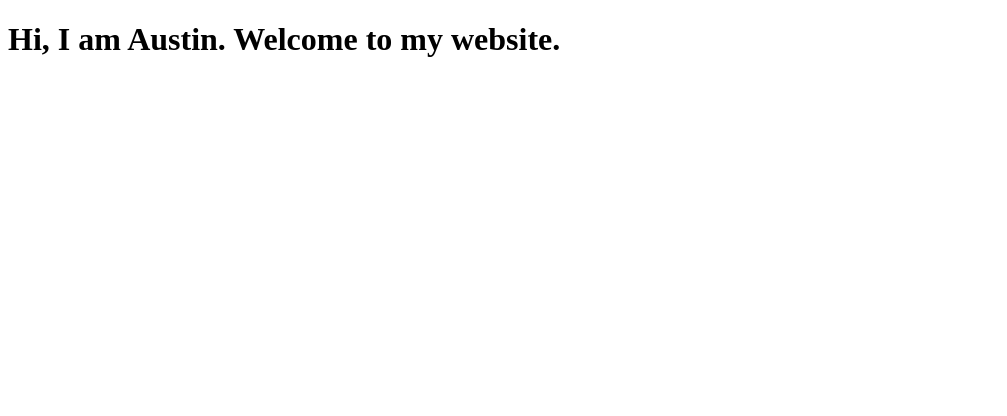
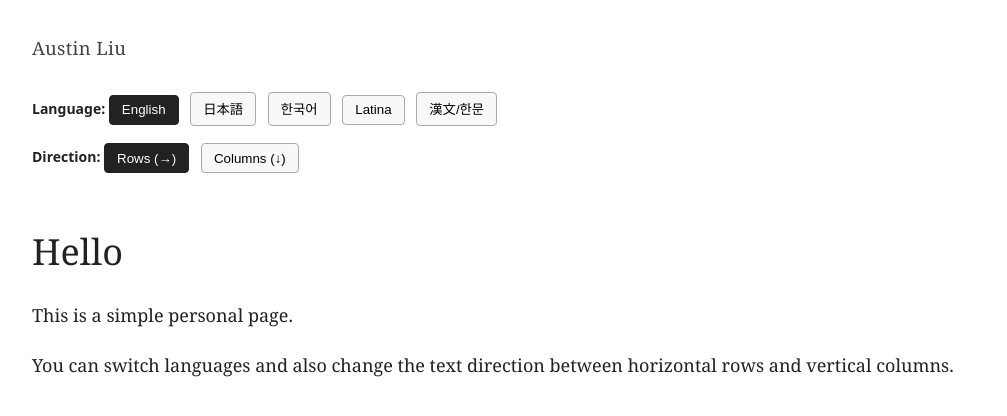
Before and after one commit to yik8191/yik8191.github.io, a plain HTML site: page index.html in a window 1280 px wide. Shown: the whole page, without its empty margins (0-1007 px from the left). Drawn offline with Linux system fonts and the light colour scheme.

Commit message:
Revise index.html for structure and styling updates

```diff
--- a/index.html
+++ b/index.html
@@ -1,9 +1,167 @@
 <!DOCTYPE html>
-<html>
+<html lang="en">
 <head>
-    <title>My GitHub Website</title>
+  <meta charset="UTF-8">
+  <meta name="viewport" content="width=device-width, initial-scale=1.0">
+  <title>Austin Liu</title>
+  <style>
+    body {
+      margin: 0;
+      padding: 2rem;
+      font-family: "Noto Serif CJK", "Hiragino Mincho ProN", "Yu Mincho", "Noto Serif KR", "Batang", Georgia, serif;
+      font-size: 18px;
+      line-height: 1.7;
+      background: #fff;
+      color: #222;
+      transition: all 0.2s ease;
+    }
+
+    body.horizontal {
+      writing-mode: horizontal-tb;
+    }
+
+    body.vertical {
+      writing-mode: vertical-lr;
+      text-orientation: upright;
+      line-height: 1.9;
+    }
+
+    .name {
+      font-size: 1.15rem;
+      margin-bottom: 1.8rem;
+      letter-spacing: 0.02em;
+      opacity: 0.85;
+    }
+
+    .controls {
+      margin-bottom: 2.5rem;
+      font-family: system-ui, sans-serif;
+      font-size: 14px;
+    }
+
+    button {
+      margin-right: 0.5rem;
+      margin-bottom: 0.5rem;
+      padding: 0.4rem 0.75rem;
+      cursor: pointer;
+      border: 1px solid #aaa;
+      background: #f8f8f8;
+      border-radius: 4px;
+    }
+
+    button.active {
+      background: #222;
+      color: white;
+      border-color: #222;
+    }
+
+    h1 {
+      font-weight: normal;
+      margin-bottom: 1rem;
+    }
+
+    p {
+      margin-bottom: 1.2rem;
+    }
+
+    body.vertical .name,
+    body.vertical h1,
+    body.vertical p {
+      margin: 0 1.3em 0 0;
+    }
+
+    .content {
+      display: none;
+    }
+
+    .content.active {
+      display: block;
+    }
+  </style>
 </head>
-<body>
-    <h1>Hi, I am Austin. Welcome to my website.</h1>
+<body class="horizontal">
+
+  <!-- Names -->
+  <div class="name" id="name-en">Austin Liu</div>
+  <div class="name" id="name-ja" style="display:none;">劉伯翼</div>
+  <div class="name" id="name-ko" style="display:none;"> 류벡익</div>
+  <div class="name" id="name-la" style="display:none;">Augustinus Liu</div>
+  <div class="name" id="name-hm" style="display:none;">劉伯翼</div>
+
+  <div class="controls">
+    <div>
+      <strong>Language:</strong>
+      <button id="btn-en" class="active" onclick="setLang('en')">English</button>
+      <button id="btn-ja" onclick="setLang('ja')">日本語</button>
+      <button id="btn-ko" onclick="setLang('ko')">한국어</button>
+      <button id="btn-la" onclick="setLang('la')">Latina</button>
+      <button id="btn-hm" onclick="setLang('hm')">漢文/한문</button>
+    </div>
+    <div style="margin-top: 0.6rem;">
+      <strong>Direction:</strong>
+      <button id="btn-horizontal" class="active" onclick="setDirection('horizontal')">Rows (→)</button>
+      <button id="btn-vertical" onclick="setDirection('vertical')">Columns (↓)</button>
+    </div>
+  </div>
+
+  <!-- English -->
+  <div id="content-en" class="content active">
+    <h1>Hello</h1>
+    <p>This is a simple personal page.</p>
+    <p>You can switch languages and also change the text direction between horizontal rows and vertical columns.</p>
+  </div>
+
+  <!-- Japanese -->
+  <div id="content-ja" class="content">
+    <h1>こんにちは</h1>
+    <p>これはシンプルな個人ページです。</p>
+    <p>言語を切り替えたり、文字の方向を横書きと縦書き（左から右へ）で変えることができます。</p>
+  </div>
+
+  <!-- Korean -->
+  <div id="content-ko" class="content">
+    <h1>안녕하십니까.</h1>
+    <p>이것은 간단한 개인 페이지입니다.</p>
+    <p>언어를 전환하거나 글자 방향을 가로쓰기와 세로쓰기(왼쪽에서 오른쪽으로)로 바꿀 수 있습니다.</p>
+  </div>
+
+  <!-- Latin -->
+  <div id="content-la" class="content">
+    <h1>Salve</h1>
+    <p>Haec est pagina personalis simplex.</p>
+    <p>Linguas mutare potes, et etiam directionem textus inter versus horizontales et columnas verticales.</p>
+  </div>
+
+  <!-- Literary Sinitic -->
+  <div id="content-hm" class="content">
+    <h1>您好</h1>
+    <p>此乃簡易個人之頁。</p>
+    <p>可易語言，亦可改文字方向，或橫或縱（自左而右）。</p>
+  </div>
+
+  <script>
+    function setLang(lang) {
+      // Update name
+      ['en', 'ja', 'ko', 'la', 'hm'].forEach(l => {
+        document.getElementById('name-' + l).style.display = (l === lang) ? 'block' : 'none';
+      });
+
+      // Update content
+      document.querySelectorAll('.content').forEach(el => el.classList.remove('active'));
+      document.getElementById('content-' + lang).classList.add('active');
+
+      // Update language buttons
+      ['en', 'ja', 'ko', 'la', 'hm'].forEach(l => {
+        document.getElementById('btn-' + l).classList.toggle('active', l === lang);
+      });
+    }
+
+    function setDirection(dir) {
+      document.body.className = dir;
+      document.getElementById('btn-horizontal').classList.toggle('active', dir === 'horizontal');
+      document.getElementById('btn-vertical').classList.toggle('active', dir === 'vertical');
+    }
+  </script>
+
 </body>
 </html>
```
